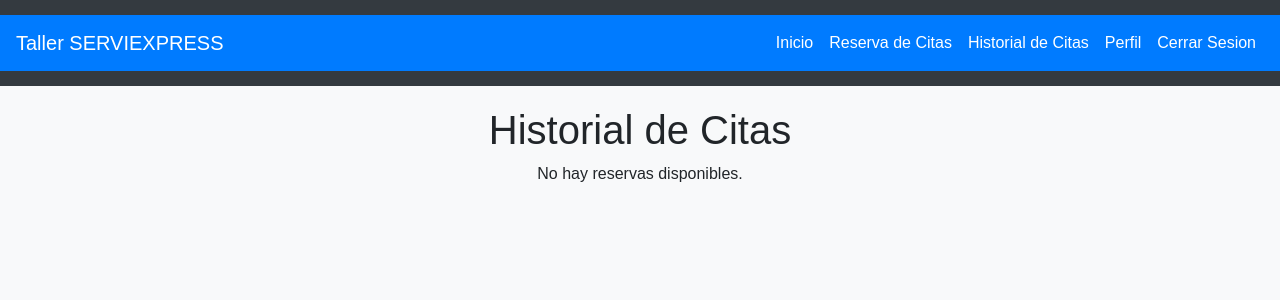
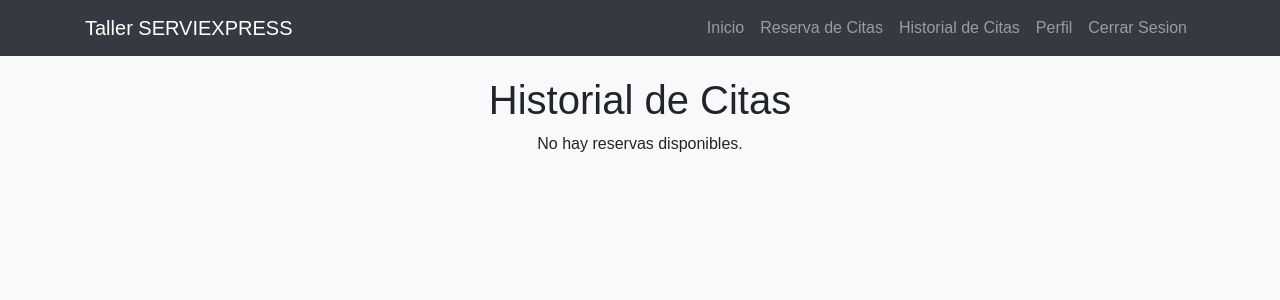
Before and after one commit to Lopr0091/taller, a PHP site: page /paginas/historialCitas.php in a window 1280 px wide. Shown: the top 300 px of the page. Run offline with PHP 8.4, Linux system fonts and the light colour scheme; the visitor is signed in with stand-in values (Sample User, id 1); data that the repository does not hold is empty; some libraries are stand-ins or nearby versions.

Commit message:
cambios en la nav bar

```diff
--- a/paginas/historialCitas.php
+++ b/paginas/historialCitas.php
@@ -37,6 +37,7 @@ mysqli_close($conectar);
 
 <!DOCTYPE html>
 <html lang="en">
+
 <head>
     <meta charset="UTF-8">
     <meta name="viewport" content="width=device-width, initial-scale=1.0">
@@ -53,14 +54,31 @@ mysqli_close($conectar);
             background-color: #f8f9fa;
         }
 
-        header {
-            background-color: #343a40;
-            padding: 15px 0;
+        .login-message {
+            text-align: center;
+            margin: 20% auto;
+            max-width: 400px;
         }
 
-        .navbar-brand, .navbar-nav .nav-link {
-            color: #fff !important;
+        .login-link {
+            display: block;
+            margin-top: 10px;
         }
+
+        .navbar {
+            background-color: #343a40;
+            /* Cambiado a gris del menú */
+        }
+
+        .navbar-brand,
+        .navbar-nav .nav-link {
+            color: #fff;
+        }
+
+        .navbar-toggler-icon {
+            background-color: #fff;
+        }
+
 
         main {
             margin-top: 20px;
@@ -72,17 +90,21 @@ mysqli_close($conectar);
         }
     </style>
 </head>
+
 <body>
-    <header>
-        <nav class="navbar navbar-expand-lg navbar-dark bg-primary">
+    <nav class="navbar navbar-expand-lg navbar-dark">
+        <div class="container">
             <a class="navbar-brand" href="#">Taller SERVIEXPRESS</a>
-            <button class="navbar-toggler" type="button" data-toggle="collapse" data-target="#navbarNav" aria-controls="navbarNav" aria-expanded="false" aria-label="Toggle navigation">
+            <button class="navbar-toggler" type="button" data-toggle="collapse" data-target="#navbarNav"
+                aria-controls="navbarNav" aria-expanded="false" aria-label="Toggle navigation">
                 <span class="navbar-toggler-icon"></span>
             </button>
-            <div class="collapse navbar-collapse" id="navbarNav">
+            <div class="collapse navbar-collapse justify-content-end" id="navbarNav">
+                <!-- Mantenemos la clase justify-content-end -->
+
                 <ul class="navbar-nav ml-auto">
                     <li class="nav-item">
-                        <a class="nav-link" href="menuPrincipalCliente.php">Inicio</a>
+                        <a class="nav-link" href="../index.php">Inicio</a>
                     </li>
                     <li class="nav-item">
                         <a class="nav-link" href="reservaCitas.php">Reserva de Citas</a>
@@ -102,10 +124,10 @@ mysqli_close($conectar);
                         }
                         ?>
                     </li>
-                </ul>
             </div>
-        </nav>
-    </header>
+            </ul>
+        </div>
+    </nav>
     <main>
         <div class="table-container">
             <h1 class="text-center">Historial de Citas</h1>
@@ -125,13 +147,19 @@ mysqli_close($conectar);
                     <tbody>
                         <?php foreach ($reservas as $reserva): ?>
                             <?php
-                                // Verifica si la fecha de la reserva es posterior al día de hoy
-                                $puede_anular = strtotime($reserva['fecha_reserva']) > strtotime(date("Y-m-d"));
+                            // Verifica si la fecha de la reserva es posterior al día de hoy
+                            $puede_anular = strtotime($reserva['fecha_reserva']) > strtotime(date("Y-m-d"));
                             ?>
                             <tr>
-                                <td><?php echo $reserva['nro_reserva']; ?></td>
-                                <td><?php echo $reserva['fecha_reserva']; ?></td>
-                                <td><?php echo $reserva['hora_reserva']; ?></td>
+                                <td>
+                                    <?php echo $reserva['nro_reserva']; ?>
+                                </td>
+                                <td>
+                                    <?php echo $reserva['fecha_reserva']; ?>
+                                </td>
+                                <td>
+                                    <?php echo $reserva['hora_reserva']; ?>
+                                </td>
                                 <td>
                                     <?php if ($puede_anular): ?>
                                         <!-- Agrega un formulario por cada botón "Anular" -->
@@ -151,4 +179,5 @@ mysqli_close($conectar);
         </div>
     </main>
 </body>
+
 </html>
```
